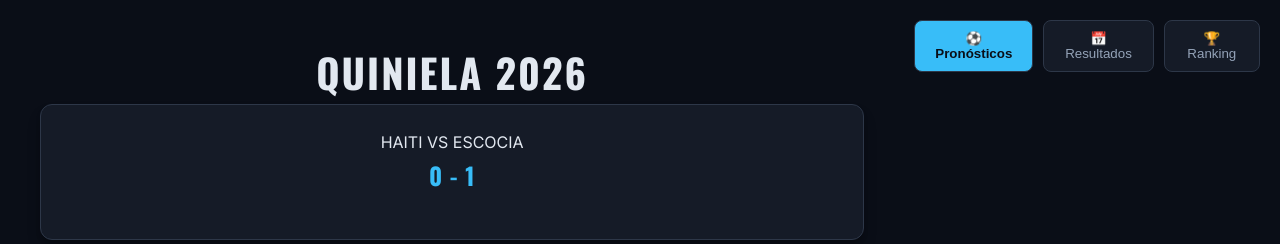
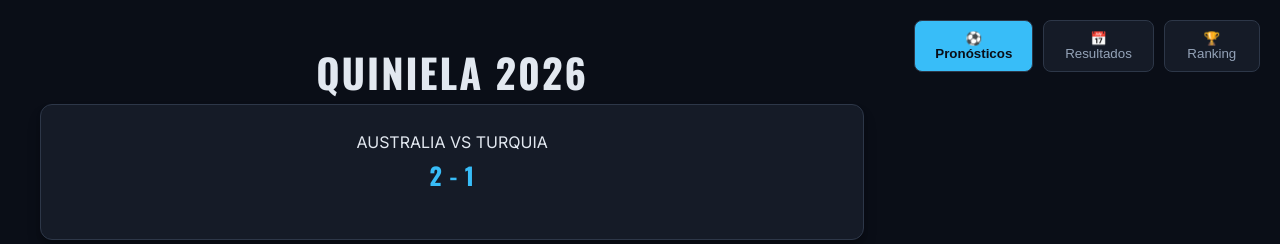
Before and after one commit to alberto88vala-dev/quiniela-mundial-2026, a React (Vite) app: page / in a window 1280 px wide. Shown: the top 244 px of the page. Built offline with nearby package versions, Linux system fonts and the light colour scheme.

Commit message:
australia vs turquia

```diff
--- a/src/pages/QuinielaManual.jsx
+++ b/src/pages/QuinielaManual.jsx
@@ -5,8 +5,8 @@ export default function QuinielaManual() {
   const [pronosticadorActivo, setPronosticadorActivo] = useState('betin');
 
   const marcadorMundial = {
-    partido: " HAITI VS ESCOCIA",
-    resultado: "0 - 1"
+    partido: " AUSTRALIA VS TURQUIA",
+    resultado: " 2 - 1"
   };
 
   const partidos = [
@@ -147,7 +147,8 @@ export default function QuinielaManual() {
     4: "4 - 1",
     5: "1 - 1",
     6: "1 - 1",
-    7: "0 - 1"
+    7: "0 - 1",
+    8: "2 - 0",
 
   };
 
```
